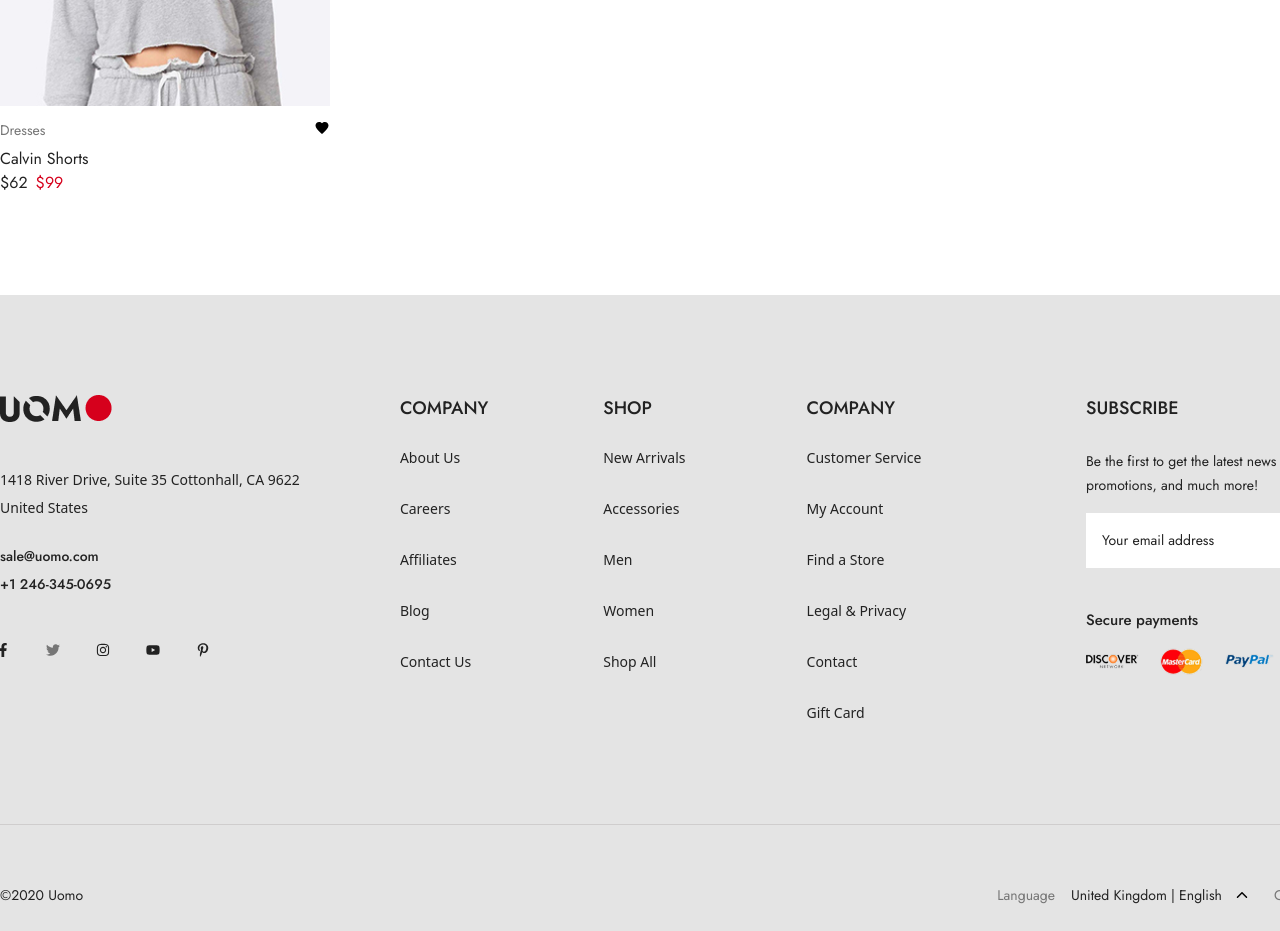
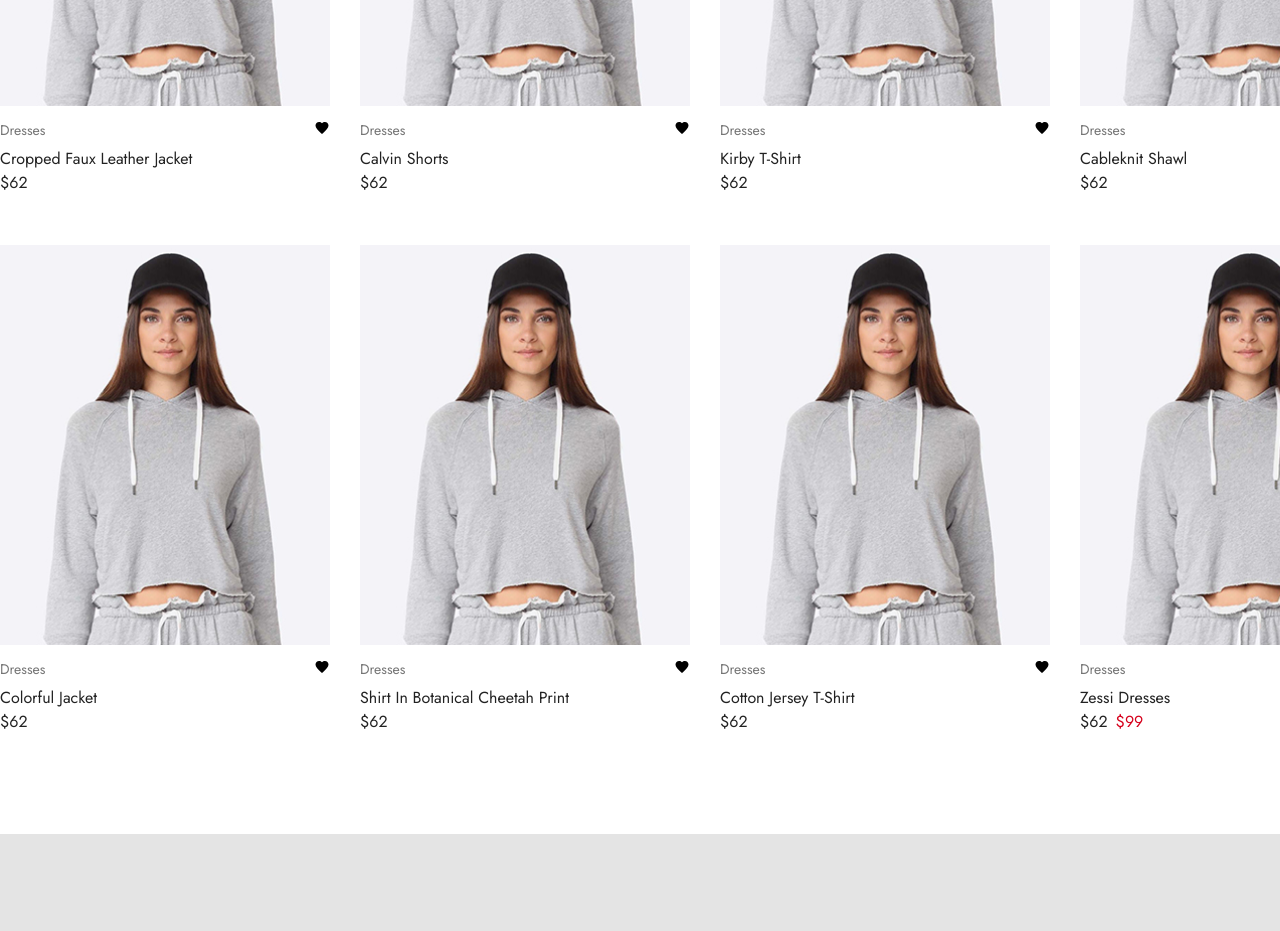
Before and after one commit to Sijan666/uomo-eCommerce, a React (Vite) app: page / in a window 1280 px wide. Shown: the part 1360-2291 px from the top of the page. Built offline with nearby package versions, Linux system fonts and the light colour scheme.

Commit message:
feat : add treandProduct section

```diff
--- a/src/components/layouts/TrendProduct.jsx
+++ b/src/components/layouts/TrendProduct.jsx
@@ -21,12 +21,77 @@ const TrendProduct = () => {
                         </div>
                     </div>
                     <div className="mt-[41px]">
-                        <div className="flex justify-between">
-                            <div className="">
+                        <div className="flex gap-x-7.5 justify-between">
+                            <div className="w-1/4">
+                                <ProductforTrendy className={''}
+                                    productImg={product}
+                                    productType={'Dresses'}
+                                    productTitle={'Cropped Faux Leather Jacket'}
+                                    productPrice={'$62'}
+                                    // offerPrice={'$99'}
+                                />
+                            </div>
+                            <div className="w-1/4">
                                 <ProductforTrendy className={''}
                                     productImg={product}
                                     productType={'Dresses'}
                                     productTitle={'Calvin Shorts'}
+                                    productPrice={'$62'}
+                                    // offerPrice={'$99'}
+                                />
+                            </div>
+                            <div className="w-1/4">
+                                <ProductforTrendy className={''}
+                                    productImg={product}
+                                    productType={'Dresses'}
+                                    productTitle={'Kirby T-Shirt'}
+                                    productPrice={'$62'}
+                                    // offerPrice={'$99'}
+                                />
+                            </div>
+                            <div className="w-1/4">
+                                <ProductforTrendy className={''}
+                                    productImg={product}
+                                    productType={'Dresses'}
+                                    productTitle={'Cableknit Shawl'}
+                                    productPrice={'$62'}
+                                    // offerPrice={'$99'}
+                                />
+                            </div>
+                        </div>
+                        <div className="flex gap-x-7.5 mt-12.5 justify-between">
+                            <div className="w-1/4">
+                                <ProductforTrendy className={''}
+                                    productImg={product}
+                                    productType={'Dresses'}
+                                    productTitle={'Colorful Jacket'}
+                                    productPrice={'$62'}
+                                    // offerPrice={'$99'}
+                                />
+                            </div>
+                            <div className="w-1/4">
+                                <ProductforTrendy className={''}
+                                    productImg={product}
+                                    productType={'Dresses'}
+                                    productTitle={'Shirt In Botanical Cheetah Print'}
+                                    productPrice={'$62'}
+                                    // offerPrice={'$99'}
+                                />
+                            </div>
+                            <div className="w-1/4">
+                                <ProductforTrendy className={''}
+                                    productImg={product}
+                                    productType={'Dresses'}
+                                    productTitle={'Cotton Jersey T-Shirt'}
+                                    productPrice={'$62'}
+                                    // offerPrice={'$99'}
+                                />
+                            </div>
+                            <div className="w-1/4">
+                                <ProductforTrendy className={''}
+                                    productImg={product}
+                                    productType={'Dresses'}
+                                    productTitle={'Zessi Dresses'}
                                     productPrice={'$62'}
                                     offerPrice={'$99'}
                                 />
--- /dev/null
+++ b/src/data/trendyApi.js
@@ -0,0 +1,68 @@
+import product from '../assets/product.png'
+
+export const trendyProduct = [
+    {
+        id : 1 ,
+        productImg: product,
+        productType: 'Dresses',
+        productTitle: 'Cropped Faux Leather Jacket',
+        productPrice: '$62',
+        // offerPrice: '$99',
+    },
+    {
+        id : 2 ,
+        productImg: product,
+        productType: 'Dresses',
+        productTitle: 'Calvin Shorts',
+        productPrice: '$62',
+        // offerPrice: '$99',
+    },
+    {
+        id : 3 ,
+        productImg: product,
+        productType: 'Dresses',
+        productTitle: 'Kirby T-Shirt',
+        productPrice: '$62',
+        // offerPrice: '$99',
+    },
+    {
+        id : 4 ,
+        productImg: product,
+        productType: 'Dresses',
+        productTitle: 'Cableknit Shawl',
+        productPrice: '$62',
+        // offerPrice: '$99',
+    },
+    {
+        id : 5 ,
+        productImg: product,
+        productType: 'Dresses',
+        productTitle: 'Colorful Jacket',
+        productPrice: '$62',
+        // offerPrice: '$99',
+    },
+    {
+        id : 6 ,
+        productImg: product,
+        productType: 'Dresses',
+        productTitle: 'Shirt In Botanical Cheetah Print',
+        productPrice: '$62',
+        // offerPrice: '$99',
+    },
+    {
+        id : 7 ,
+        productImg: product,
+        productType: 'Dresses',
+        productTitle: 'Cotton Jersey T-Shirt',
+        productPrice: '$62',
+        // offerPrice: '$99',
+    },
+    {
+        id : 8 ,
+        productImg: product,
+        productType: 'Dresses',
+        productTitle: 'Zessi Dresses',
+        productPrice: '$62',
+        offerPrice: '$99',
+    },
+]
```
